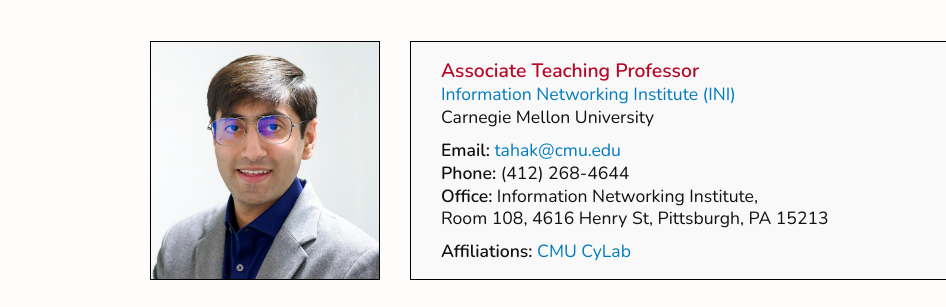
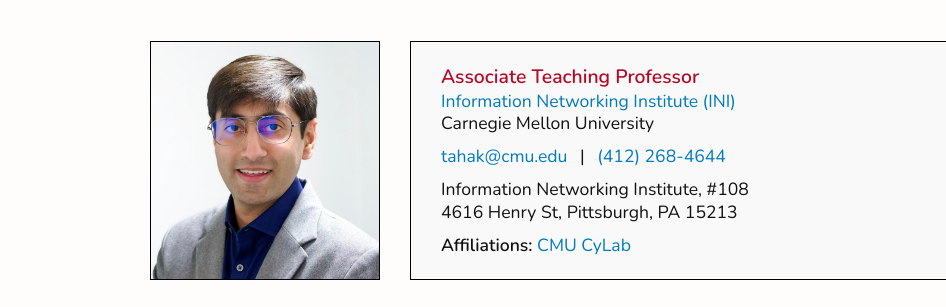
Before and after one commit to tahakhan5/tahakhan5.github.io, a plain HTML site: page index.html in a window 1280 px wide. Shown: the part 107-414 px from the top of the page, 0-946 px from the left. Drawn offline with nearby package versions, Linux system fonts and the light colour scheme.

Commit message:
address update

```diff
--- a/index.html
+++ b/index.html
@@ -92,12 +92,9 @@
             <p><a href="https://www.cmu.edu/ini/">Information Networking Institute (INI)</a></p>
             <p class="section-break">Carnegie Mellon University</p>
 
-            <p><strong style="font-weight: 600;">Email:</strong> <a href="mailto:tahak@cmu.edu">tahak@cmu.edu</a></p>
-            <p><strong style="font-weight: 600;">Phone:</strong> (412) 268-4644</p>
+            <p class="section-break"><a href="mailto:tahak@cmu.edu">tahak@cmu.edu</a> <span style="margin: 0 8px;">|</span> <a href="tel:+14122684644">(412) 268-4644</a></p>
 
-            <p class="office-info"><strong style="font-weight: 600;">Office:</strong> Information Networking Institute,</p>
-            <p>Room 108, 4616 Henry St, Pittsburgh, PA 15213</p>
-            <p class="section-break"></p>
+            <p class="office-info section-break"><a href="https://www.google.com/maps/dir/?api=1&amp;destination=4616+Henry+St%2C+Pittsburgh%2C+PA+15213" target="_blank" style="color: inherit; text-decoration: none;">Information Networking Institute, #108<br />4616 Henry St, Pittsburgh, PA 15213</a></p>
 
             <p>
                 <strong style="font-weight: 600;">Affiliations:</strong>
```
